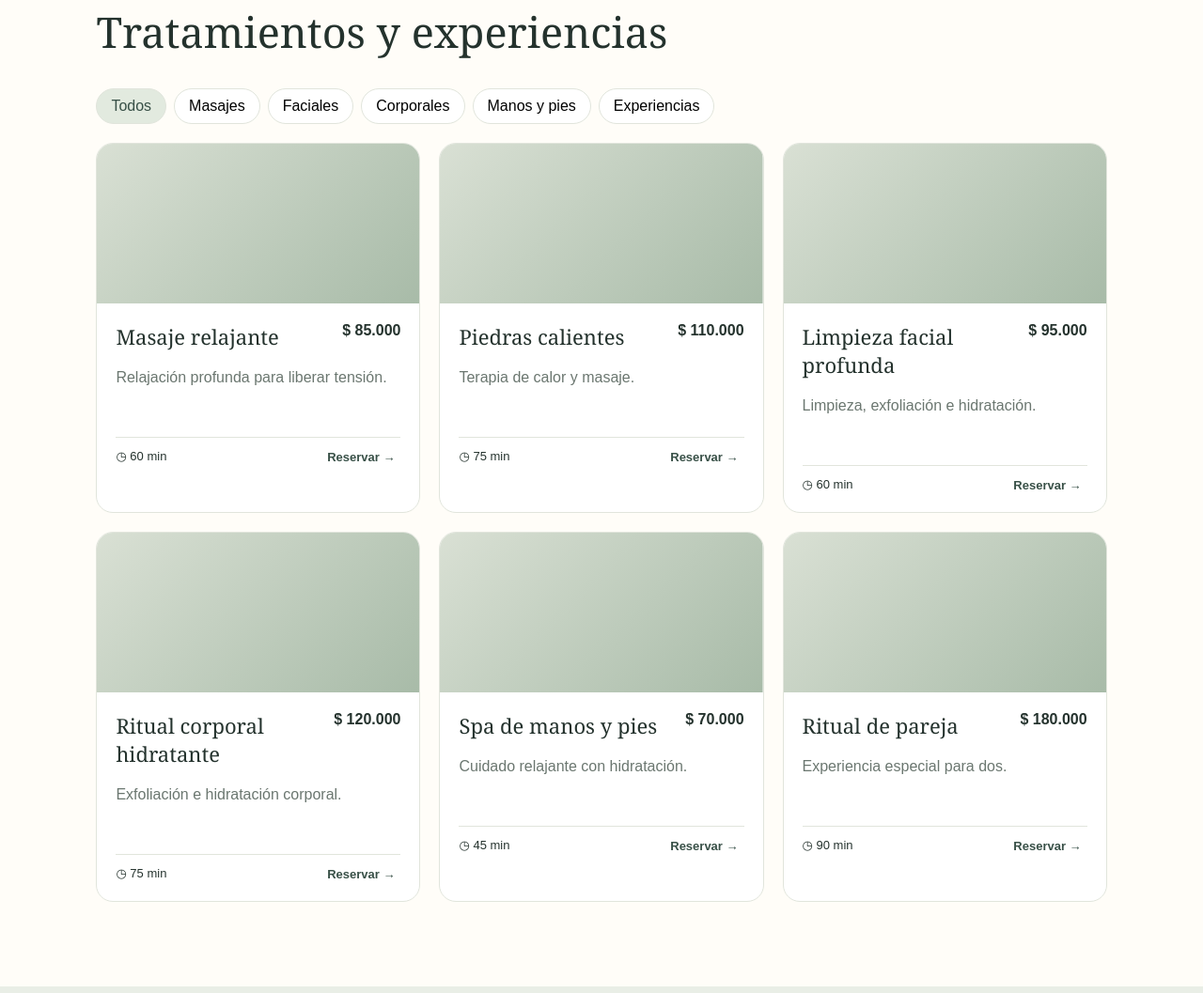
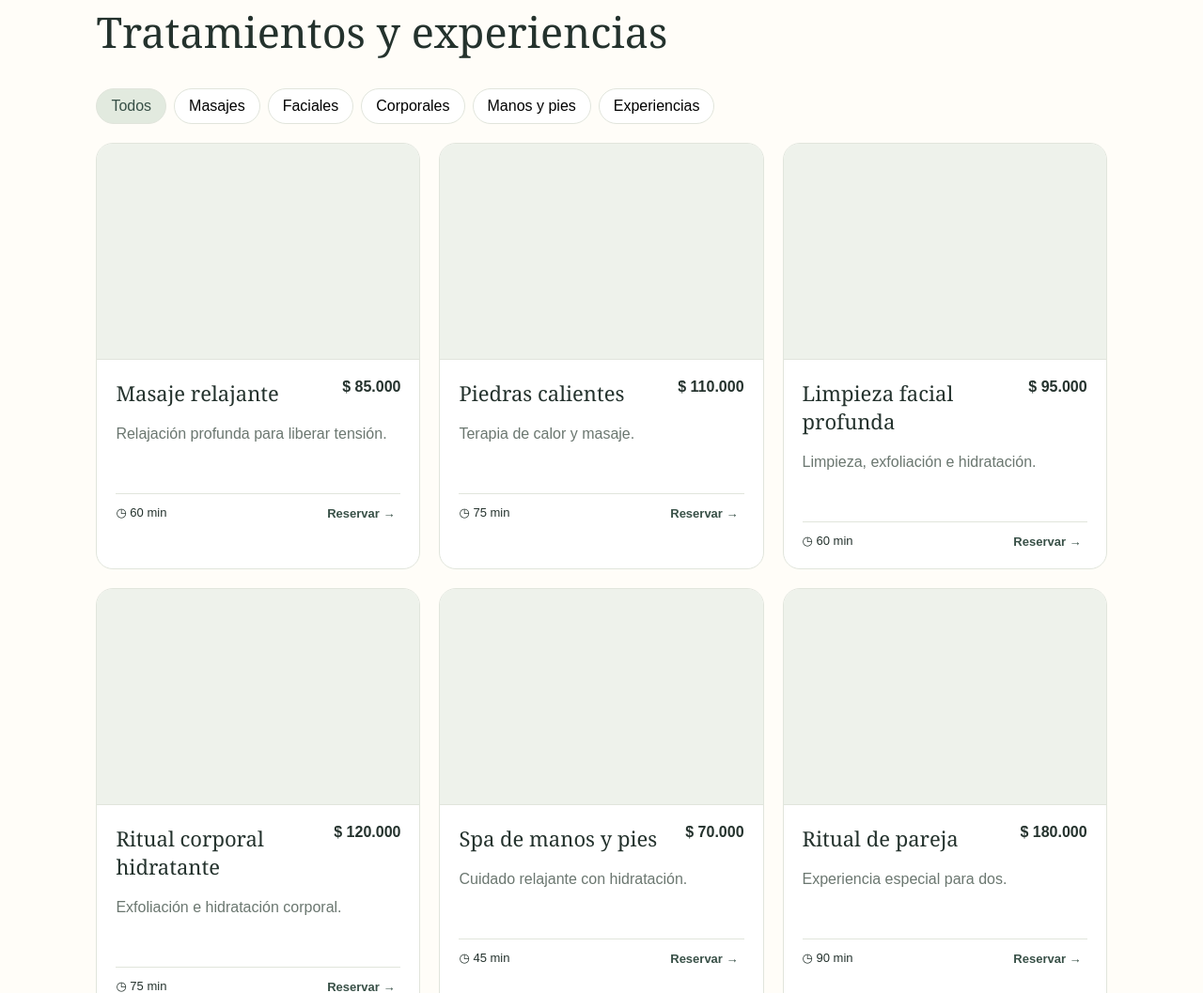
Before and after one commit to juajim15007-ship-it/SPA, a website: page index.html in a window 1280 px wide. Shown: the part 813-1870 px from the top of the page at 94% size. Drawn offline with nearby package versions, Linux system fonts and the light colour scheme; no server answers.

Commit message:
modificacion imagenes

```diff
--- a/styles.css
+++ b/styles.css
@@ -453,25 +453,19 @@ small {
 
 
 .pic {
+    width: 100%;
+    height: 230px;
 
-    height:
-        170px;
+    background-color: #eef2eb;
 
-    background:
-        linear-gradient(
-            135deg,
-            #d9e0d4,
-            #a8bba8
-        );
+    background-size: cover;
+    background-position: center center;
+    background-repeat: no-repeat;
 
-    background-size:
-        cover;
+    border-bottom: 1px solid var(--line);
 
-    background-position:
-        center;
-
+    overflow: hidden;
 }
-
 
 .body {
     padding: 20px;
```
